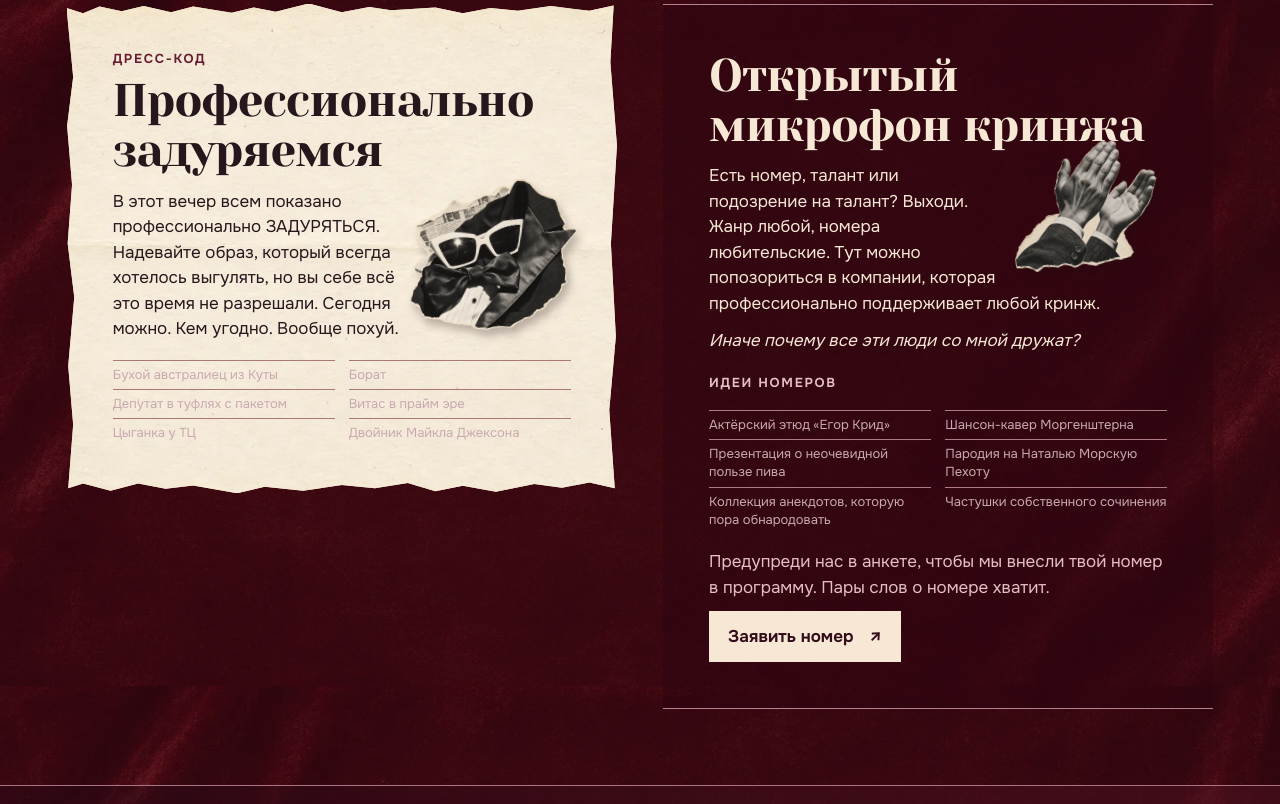
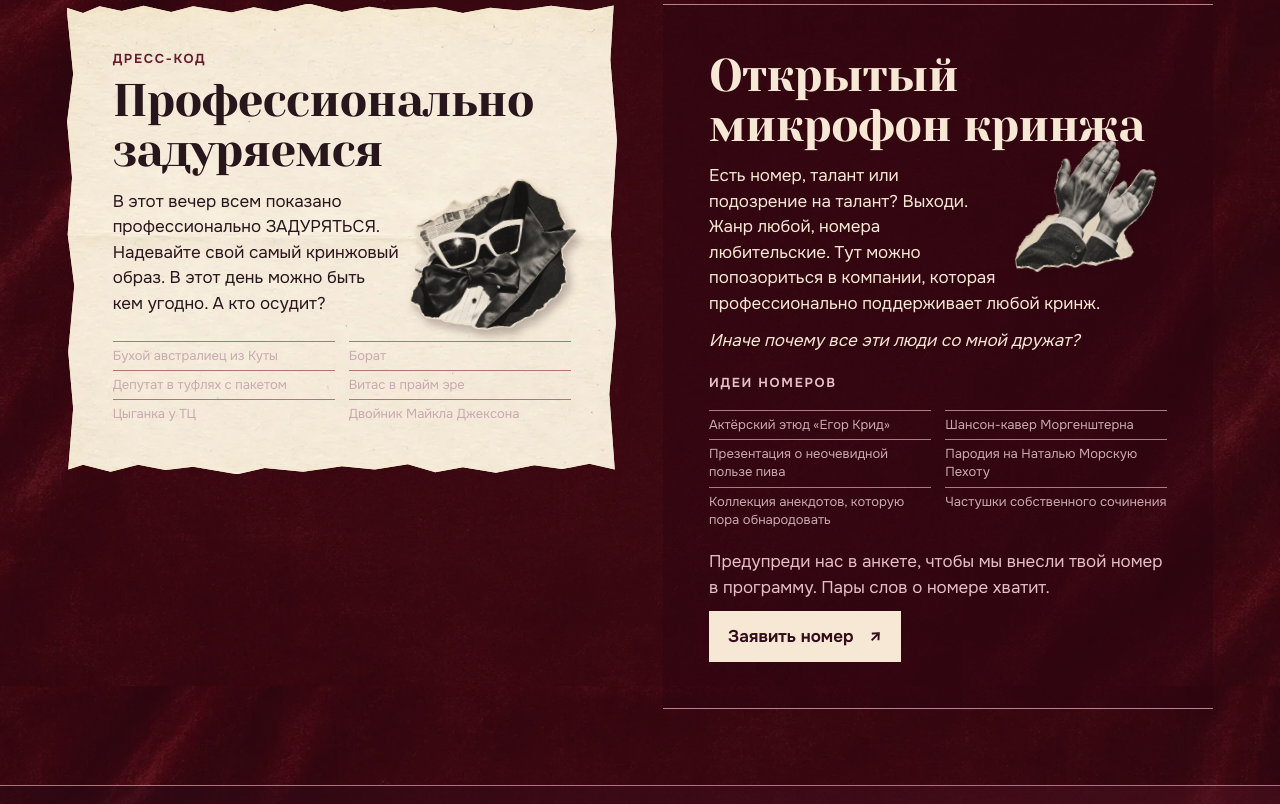
Before and after one commit to gukatya/katyusik-cringe-club, a website: page public/index.html in a window 1280 px wide. Shown: the part 1874-2678 px from the top of the page. Drawn offline with Linux system fonts and the light colour scheme; no server answers.

Commit message:
Update dress code description text
Co-Authored-By: Claude Sonnet 4.6 <noreply@anthropic.com>

```diff
--- a/public/index.html
+++ b/public/index.html
@@ -81,7 +81,7 @@
         <p class="eyebrow" data-copy="dressLabel">Дресс-код</p>
         <h2 id="dress-title" data-copy="dressTitle">Профессионально задуряемся</h2>
         <img class="festival-cutout" src="assets/dress-code.webp" alt="" width="650" height="650" loading="lazy">
-        <p class="festival-lede" data-copy="dressIntro">В этот вечер всем показано профессионально ЗАДУРЯТЬСЯ. Надевайте образ, который всегда хотелось выгулять, но вы себе всё это время не разрешали. Сегодня можно. Кем угодно. Вообще похуй.</p>
+        <p class="festival-lede" data-copy="dressIntro">В этот вечер всем показано профессионально ЗАДУРЯТЬСЯ. Надевайте свой самый кринжовый образ. В этот день можно быть кем угодно. А кто осудит?</p>
         <ul class="festival-list">
           <li data-copy="dressA">Бухой австралиец из Куты</li>
           <li data-copy="dressB">Борат</li>
```
